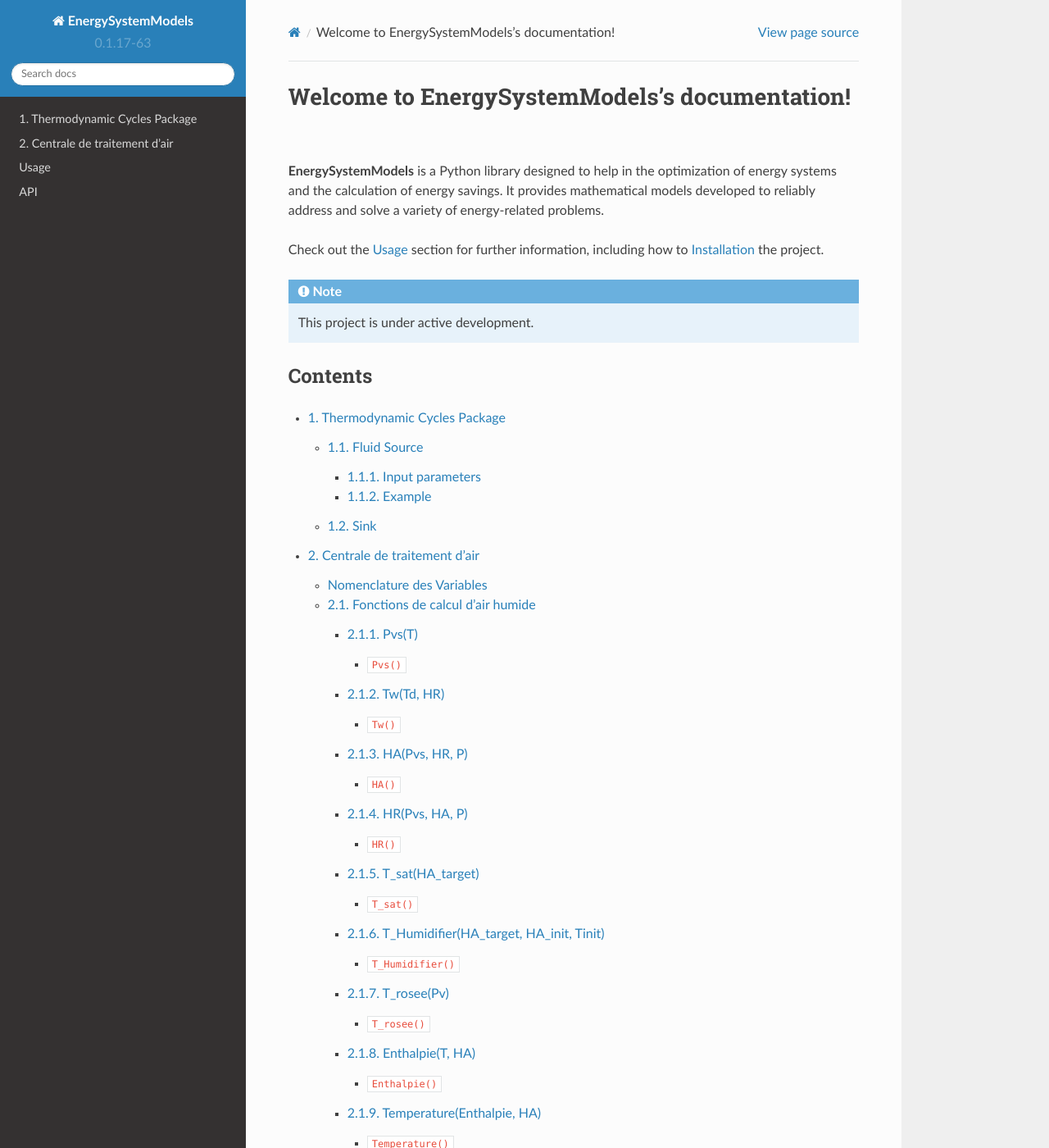
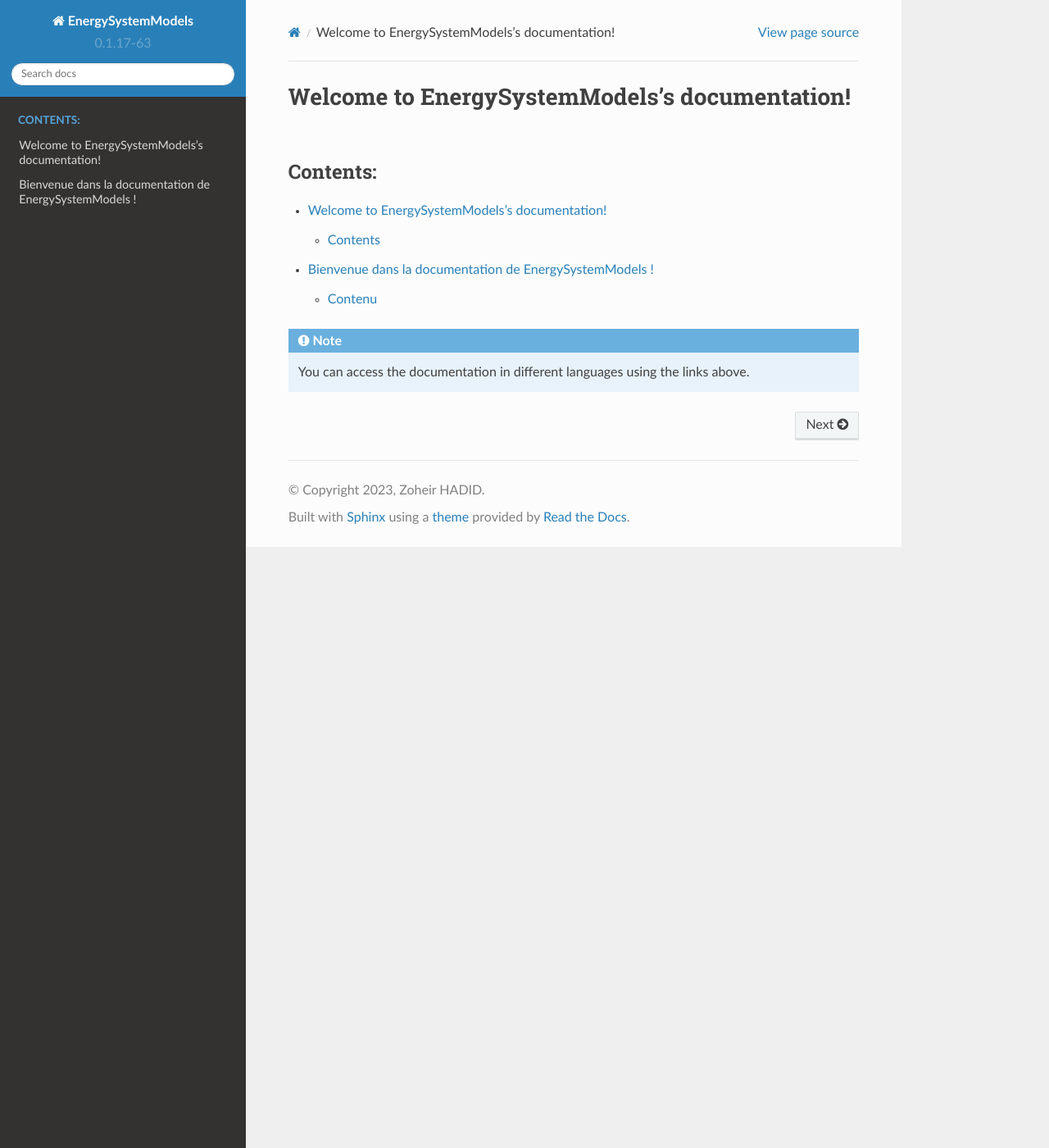
Before and after one commit to ZoheirHADID/EnergySystemModels-Tutorial, a Sphinx documentation site: the page built from docs/source/index.rst, in a window 1280 px wide and 1400 px high. Shown: the whole window at 82% size. Built offline with Sphinx 7.4.7 and the Read the Docs theme 2.0.0, drawn with Linux system fonts in a browser that asks for light colours; pages that are not in the unit, such as notebooks, are missing from menus; some of the changed text lies outside the part shown.

Commit message:
indext.rst

```diff
--- /dev/null
+++ b/docs/source/en/index.rst
@@ -0,0 +1,21 @@
+Welcome to EnergySystemModels's documentation!
+===================================
+
+**EnergySystemModels** is a Python library designed to help in the optimization of energy systems and the calculation of energy savings.
+
+Check out the :doc:`usage` section for further information, including
+how to :ref:`installation` the project.
+
+.. note::
+
+   This project is under active development.
+
+Contents
+--------
+
+.. toctree::
+
+   Thermodynamic Cycles Package
+   Traitement_d_air.rst
+   usage
+   api
--- /dev/null
+++ b/docs/source/fr/index.rst
@@ -0,0 +1,21 @@
+Bienvenue dans la documentation de EnergySystemModels !
+====================================
+
+**EnergySystemModels** est une bibliothèque Python conçue pour aider à l'optimisation des systèmes énergétiques et au calcul des économies d'énergie.
+
+Consultez la section :doc:`usage` pour plus d'informations, y compris
+comment :ref:`installation` le projet.
+
+.. note::
+
+   Ce projet est en développement actif.
+
+Contenu
+--------
+
+.. toctree::
+
+   Thermodynamic Cycles Package
+   Traitement_d_air.rst
+   usage
+   api
--- a/docs/source/index.rst
+++ b/docs/source/index.rst
@@ -1,21 +1,35 @@
+.. Welcome to EnergySystemModels's documentation!
+.. ===================================
+
+.. **EnergySystemModels** is a Python library designed to help in the optimization of energy systems and the calculation of energy savings. It provides mathematical models developed to reliably address and solve a variety of energy-related problems.
+
+.. Check out the :doc:`usage` section for further information, including
+.. how to :ref:`installation` the project.
+
+.. .. note::
+
+..    This project is under active development.
+
+.. Contents
+.. --------
+
+.. .. toctree::
+
+..    Thermodynamic Cycles Package
+..    Traitement_d_air.rst
+..    usage
+..    api
+
 Welcome to EnergySystemModels's documentation!
 ===================================
 
-**EnergySystemModels** is a Python library designed to help in the optimization of energy systems and the calculation of energy savings. It provides mathematical models developed to reliably address and solve a variety of energy-related problems.
+.. toctree::
+   :maxdepth: 2
+   :caption: Contents:
 
-Check out the :doc:`usage` section for further information, including
-how to :ref:`installation` the project.
+   en/index
+   fr/index
 
 .. note::
 
-   This project is under active development.
-
-Contents
---------
-
-.. toctree::
-
-   Thermodynamic Cycles Package
-   Traitement_d_air.rst
-   usage
-   api
+   You can access the documentation in different languages using the links above.
```
